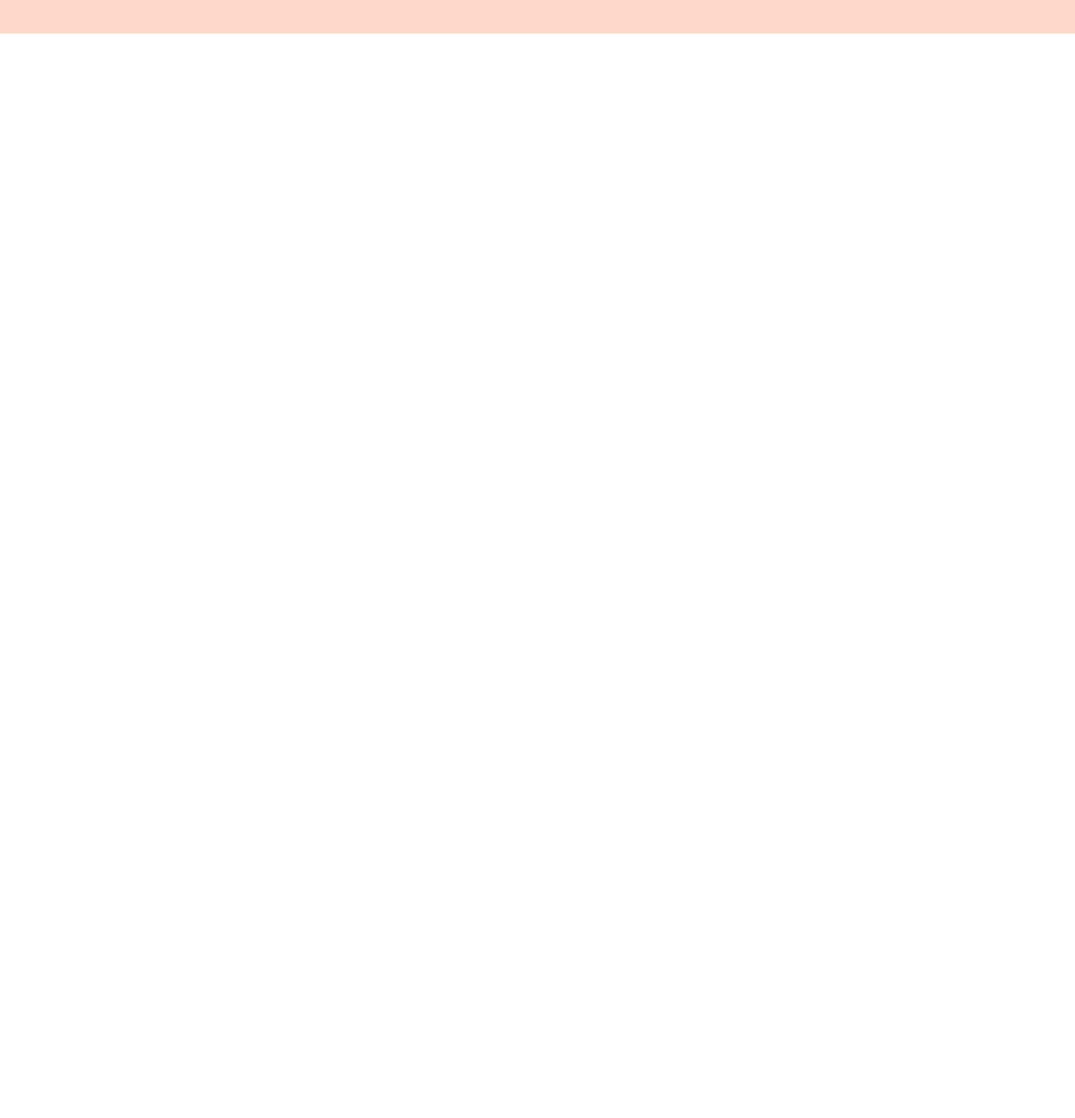
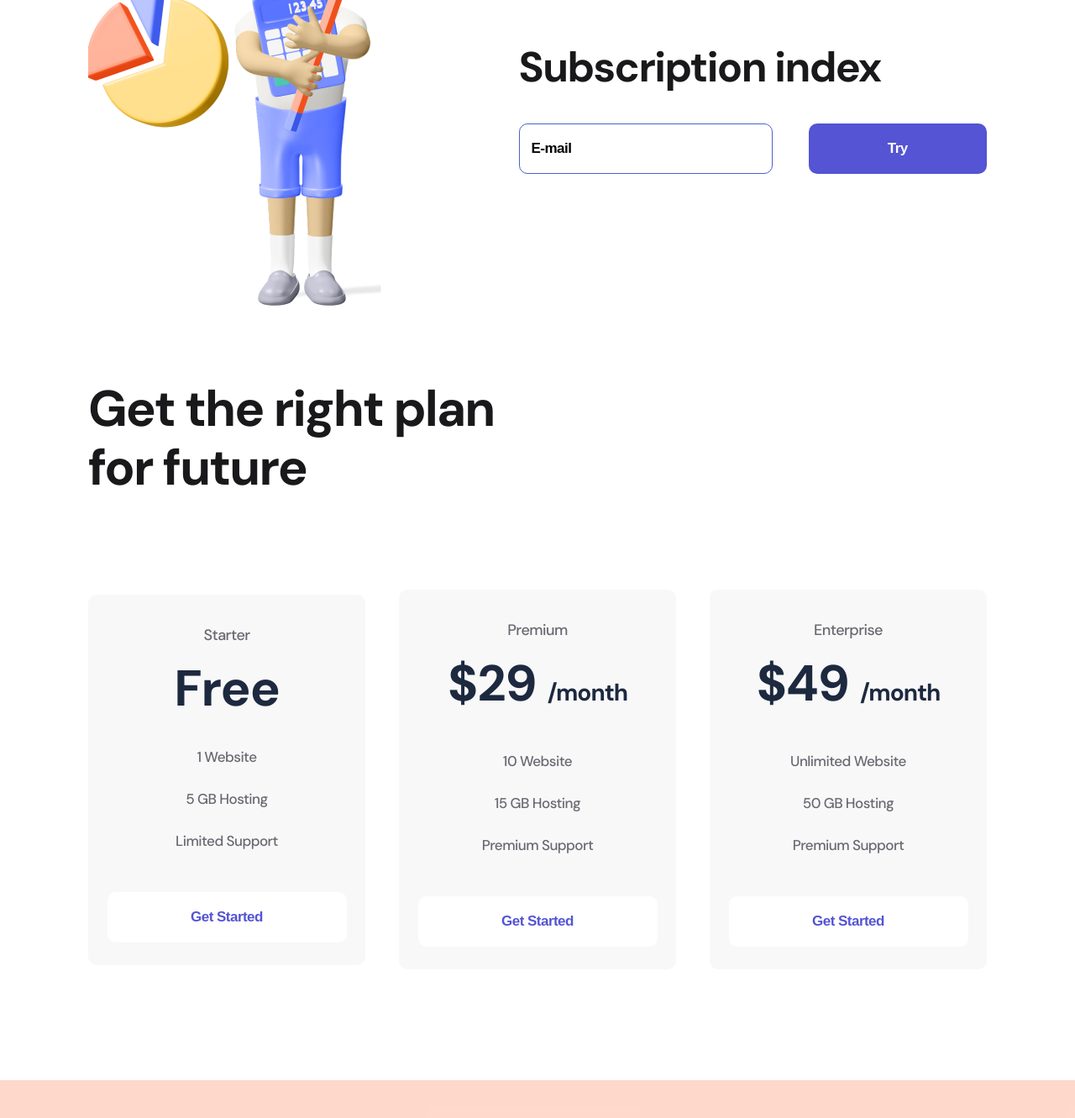
Before and after one commit to katrinagubareva/logo, a plain HTML site: page index.html in a window 1280 px wide. Shown: the part 970-2301 px from the top of the page at 84% size. Before the commit the page ends 1010 px from the top, so only its background shows below. Drawn offline with nearby package versions, Linux system fonts and the light colour scheme.

Commit message:
Add files via upload

```diff
--- a/index.html
+++ b/index.html
@@ -71,6 +71,84 @@
         </div>
     </section>
 
+    <section class="container subscribe">
+        <div>
+            <img src="./img/secondman.png" alt="secondman">
+        </div>
+        <div>
+            <h2 class="subscribe__title">
+                Subscription index
+            </h2>
+           <form>
+                <input class="input" type="email" placeholder="E-mail">
+                <button class="button button__violet">
+                    Try
+                </button>
+           </form>
+
+
+        </div>
+    </section>
+
+    <section class="container plan">
+        <h2 class="plan__title">
+            Get the right plan for future
+        </h2>
+
+        <div class="plan__flex">
+            <div class="item">
+                <p class="item__text">
+                    Starter
+                </p>
+                <h3 class="item__title">
+                    Free
+                </h3>
+                <ul>
+                    <li class="item__li">1 Website</li>
+                    <li class="item__li">5 GB Hosting</li>
+                    <li class="item__li">Limited Support</li>
+                </ul>
+                <button class="button button__item">
+                    Get Started
+                </button>
+            </div>
+
+            <div class="item">
+                <p class="item__text">
+                    Premium
+                </p>
+                <h3 class="item__title">
+                    $29 <span>/month</span>
+                </h3>
+                <ul>
+                    <li class="item__li">10 Website</li>
+                    <li class="item__li">15 GB Hosting</li>
+                    <li class="item__li">Premium Support</li>
+                </ul>
+                <button class="button button__item">
+                    Get Started
+                </button>
+            </div>
+
+            <div class="item">
+                <p class="item__text">
+                    Enterprise
+                </p>
+                <h3 class="item__title">
+                    $49 <span>/month</span>
+                </h3>
+                <ul>
+                    <li class="item__li">Unlimited Website</li>
+                    <li class="item__li">50 GB Hosting</li>
+                    <li class="item__li">Premium Support</li>
+                </ul>
+                <button class="button button__item">
+                    Get Started
+                </button>
+            </div>
+        </div>
+    </section>
+
     <footer class="footer">
         <div class="container footer__flex">
             <div>
--- a/style/style.css
+++ b/style/style.css
@@ -15,7 +15,7 @@ body {
     background: rgba(255, 113, 67, 0.27);
     padding: 38px 0 48px;
 }
-.header__flex, .footer__flex, .about {
+.header__flex, .footer__flex, .about, .subscribe, .plan__flex {
     display: flex;
     justify-content: space-between;
     align-items: center ;
@@ -82,7 +82,7 @@ body {
     background: #5454D4;
 }
 .button__violet:hover {
-    background: #6363c9;
+    background: #5b5bad;
     transition: 500ms;
 }
 .button__transparent {
@@ -98,3 +98,100 @@ body {
 .footer {
     padding: 53px 0;
 }
+.subscribe {
+    margin-bottom: 85px;
+
+}
+.subscribe__title {
+    font-weight: 700;
+    font-size: 50px;
+    line-height: 57px;
+    letter-spacing: -1.56316px;
+    color: #19191B;
+    margin-bottom: 38px;
+}
+.input {
+    width: 302px;
+    height: 60px;
+    border: 1px solid #4b61ca;
+    border-radius: 10px;
+    padding-left: 14px;
+    box-sizing: border-box;
+    margin-right: 39px;
+}
+.input::placeholder, .input {
+    font-weight: 700;
+    font-size: 17px;
+    line-height: 22px;
+    letter-spacing: -0.531474px;
+    color: #000000;
+}
+.input:focus {
+    outline: none;
+}
+
+.plan {
+    margin-bottom: 132px;
+}
+.plan__title {
+    font-weight: 700;
+    font-size: 60px;
+    line-height: 70px;
+    letter-spacing: -1.87579px;
+    color: #19191B;
+    max-width: 504px;
+    margin-bottom: 110px;
+}
+.item {
+    width: 330px;
+    background: #F8F8F8;
+    border-radius: 10px;
+    text-align: center;
+    padding: 34px 0 27px;
+}
+.item:hover {
+    transform: 500ms;
+    background: #FF7143;
+    box-shadow: 0px 32px 34px rgba(255, 112, 59, 0.317827);
+    filter: drop-shadow(0px 4px 4px rgba(0, 0, 0, 0.25));
+}
+.item__text {
+    font-size: 18px;
+    line-height: 28px;
+    letter-spacing: -0.562737px;
+    color: #696871
+}
+.item:hover .item__text, .item:hover .item__title, .item:hover .item__li{
+    color: white;
+    transition: 500ms;
+}
+.item__title {
+    font-weight: 700;
+    font-size: 60px;
+    line-height: 56px;
+    letter-spacing: -1.03448px;
+    color: #1D293F;
+    margin: 22px 0 28px;
+}
+.item__title span {
+    font-size: 28px;
+}
+.item__li {
+    list-style: none;
+    font-size: 17px;
+    line-height: 50px;
+    text-align: center;
+    letter-spacing: -0.531474px;
+    color: #696871
+}
+.button__item {
+    width: 285px;
+    background: white;
+    color: #5454D4;
+    margin-top: 36px;
+}
+.item:hover .button__item {
+    background: #9F3919;
+    color: white;
+    transition: 500ms;
+}
```
Also changed, not shown: img/secondman.png (added).
